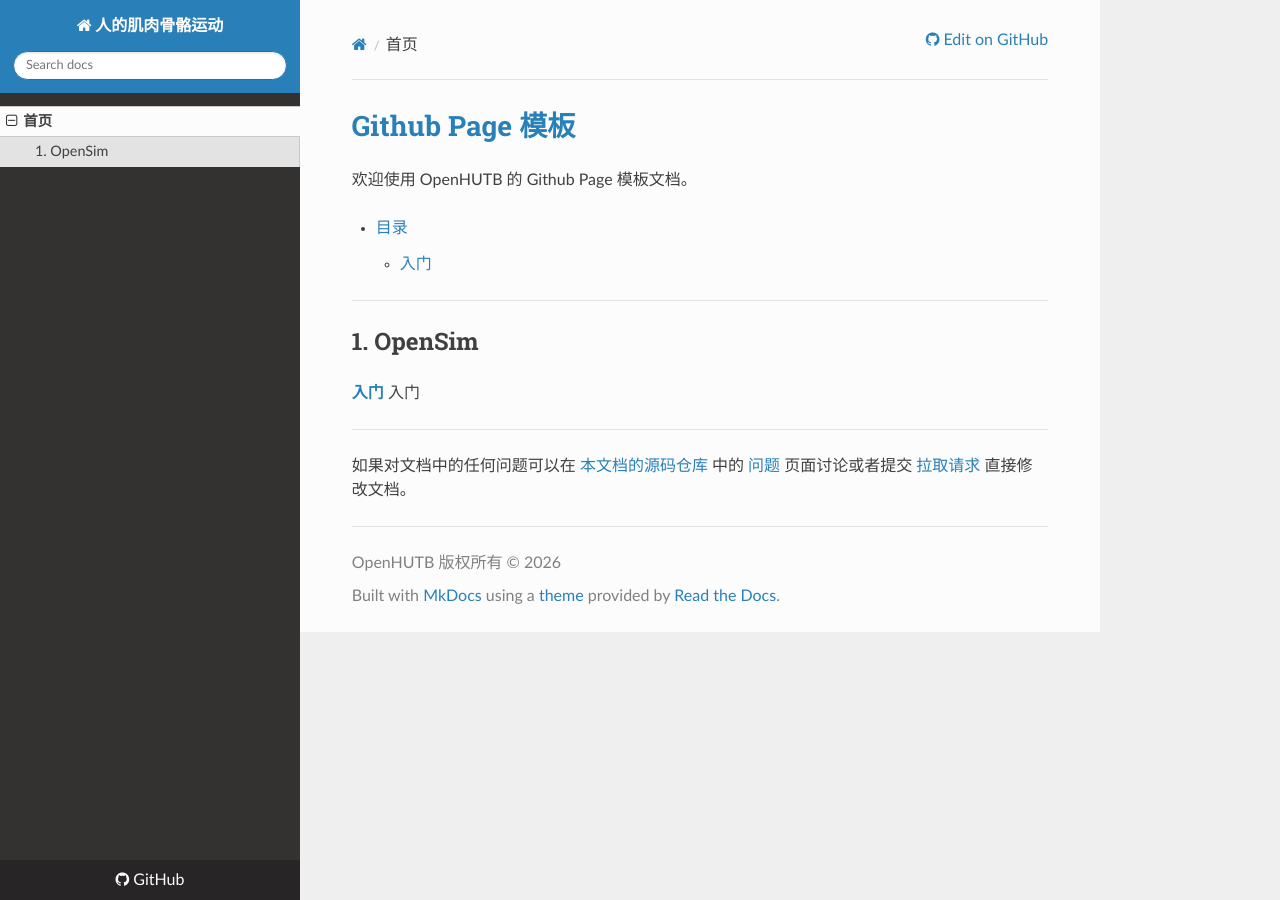
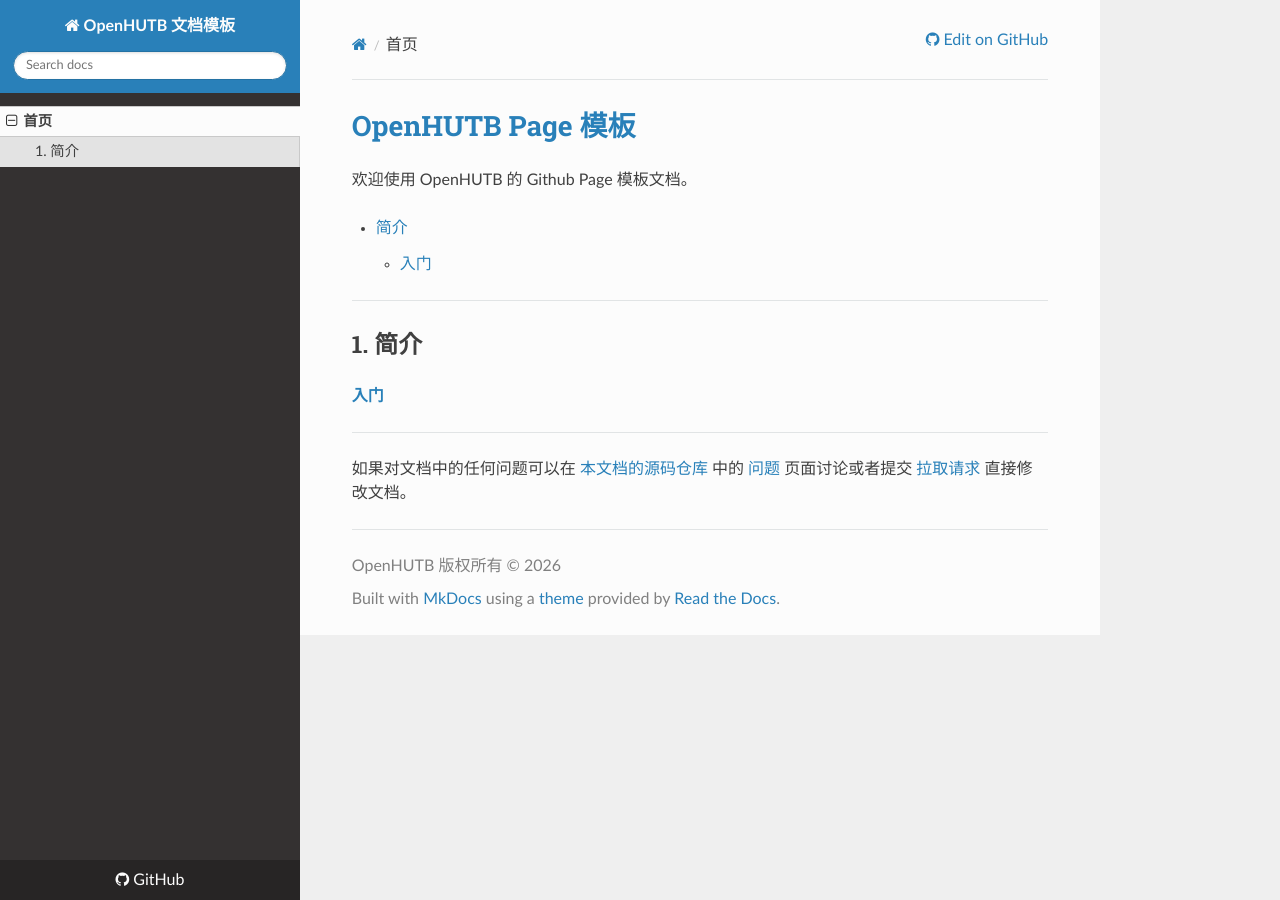
Before and after one commit to OpenHUTB/template, an MkDocs documentation site: the page built from docs/index.md, in a window 1280 px wide. Built offline with MkDocs 1.6.1, drawn with Linux system fonts in a browser that asks for light colours; nearby versions of some CDN libraries; a script that is not in the unit is left out.

Commit message:
修复页面显示

```diff
--- a/docs/index.md
+++ b/docs/index.md
@@ -1,12 +1,12 @@
 title: 主页
 
-# [Github Page 模板](https://github.com/OpenHUTB/template)
+# [OpenHUTB Page 模板](https://github.com/OpenHUTB/template)
 
 欢迎使用 OpenHUTB 的 Github Page 模板文档。
 
 
 
-- [目录](#list)
+- [简介](#list)
     - [入门](#introduction)
 
 
@@ -14,10 +14,9 @@ title: 主页
 ---
 
 
-## 1. OpenSim <span id="list"></span>
+## 1. 简介 <span id="list"></span>
 
 [__入门__](introduction.md) <span id="introduction"></span>
-入门
 
 
 ___
--- a/mkdocs.yml
+++ b/mkdocs.yml
@@ -1,4 +1,4 @@
-site_name: 人的肌肉骨骼运动
+site_name: OpenHUTB 文档模板
 # 参考链接：https://blog.csdn.net/m0_63203517/article/details/129765689
 
 #repo_url: https://github.com/carla-simulator/carla
```
